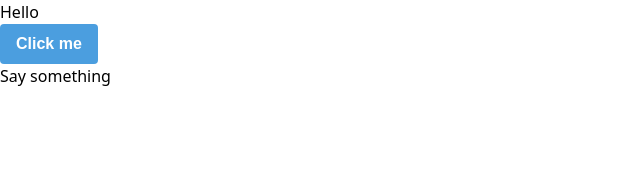
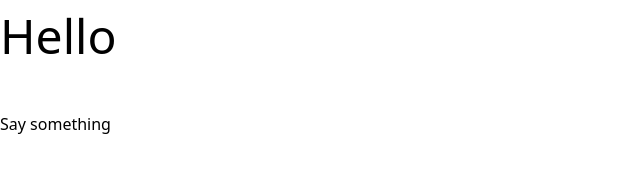
Before and after one commit to Indyandie/kuentos, a website built with Vite: page index.html in a window 1280 px wide. Shown: the whole page, without its empty margins (0-640 px from the left). Built offline with nearby package versions, Linux system fonts and the light colour scheme.

Commit message:
tail: kuen prefix

```diff
--- a/src/styles/tailwind.css
+++ b/src/styles/tailwind.css
@@ -1,3 +1,17 @@
 @tailwind base;
 @tailwind components;
 @tailwind utilities;
+
+
+/* Base button style */
+.btn {
+  @apply font-bold py-2 px-kuen-padding rounded font-kuen-font
+}
+
+.btn-primary {
+  @apply btn bg-kuen-blue hover:bg-kuen-hover-blue text-white
+}
+
+h1 {
+  @apply text-[3em]
+}
--- a/tailwind.config.js
+++ b/tailwind.config.js
@@ -3,22 +3,19 @@ module.exports = {
   content: [
     './index.html',
     './src/**/*.{js,jsx,ts,tsx,html}',
-    // Add other file paths or globs as needed
   ],
   theme: {
     extend: {
       colors: {
-        'custom-blue': '#4B9EDF',
-        'custom-hover-blue': '#357ABD',
+        'kuen-blue': '#4B9EDF',
+        'kuen-hover-blue': '#357ABD',
       },
       fontFamily: {
-        'custom-font': ['Arial', 'sans-serif'],
+        'kuen-font': ['Arial', 'sans-serif'],
       },
       spacing: {
-        'custom-padding': '1rem',
+        'kuen-padding': '1rem',
       },
-      // Add other customizations here
     },
   },
-  // ... (other configurations)
 };
```
